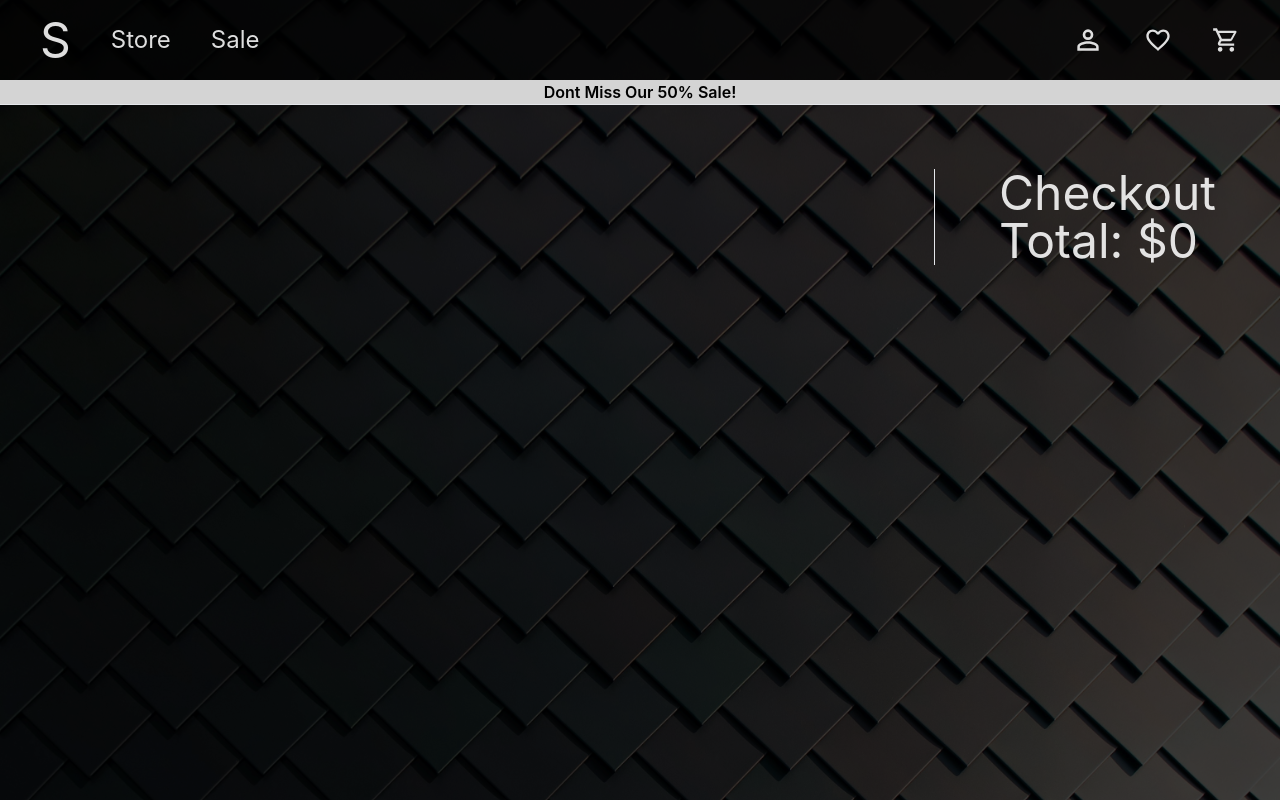
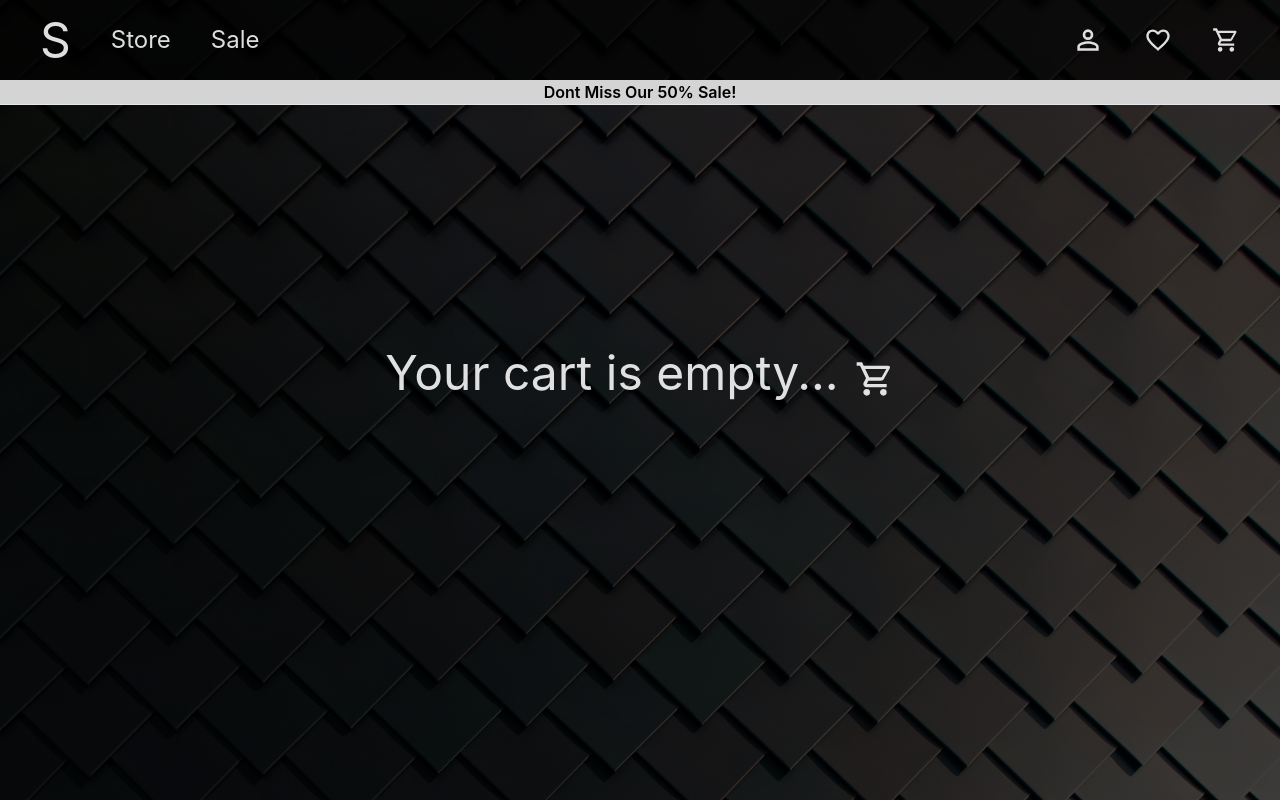
Before and after one commit to Jared588/shopping-cart, a React (Vite) app: page /cart in a window 1280 px wide. Built offline with nearby package versions, Linux system fonts and the light colour scheme.

Commit message:
Update cart page
Render 'empty cart' text on the checkout page when cart is empty

```diff
--- a/src/routes/Cart.jsx
+++ b/src/routes/Cart.jsx
@@ -4,8 +4,8 @@ import { CreateCartItem } from '../components/CreateItem';
 
 function Cart({ cart }) {
   // Sum Total
-  let total = 0
-  for(let item of cart) {
+  let total = 0;
+  for (let item of cart) {
     total += item.price;
   }
 
@@ -16,17 +16,22 @@ function Cart({ cart }) {
         Dont Miss Our 50% Sale!
       </div>
       <div className="text-5xl bg-black bg-opacity-50 border-t flex flex-auto flex-col p-16 overflow-hidden">
-        <div className='flex slide-in'>
-            <div className='self-center flex flex-col w-full'>
+        {cart.length === 0 && <p className='flex flex-auto justify-center place-items-center mb-40 slide-in'>
+          Your cart is empty...
+          <svg className="w-10 ml-4 min-w-10 mt-3" xmlns="http://www.w3.org/2000/svg" viewBox="0 0 24 24"><title>cart-outline</title><path d="M17,18A2,2 0 0,1 19,20A2,2 0 0,1 17,22C15.89,22 15,21.1 15,20C15,18.89 15.89,18 17,18M1,2H4.27L5.21,4H20A1,1 0 0,1 21,5C21,5.17 20.95,5.34 20.88,5.5L17.3,11.97C16.96,12.58 16.3,13 15.55,13H8.1L7.2,14.63L7.17,14.75A0.25,0.25 0 0,0 7.42,15H19V17H7C5.89,17 5,16.1 5,15C5,14.65 5.09,14.32 5.24,14.04L6.6,11.59L3,4H1V2M7,18A2,2 0 0,1 9,20A2,2 0 0,1 7,22C5.89,22 5,21.1 5,20C5,18.89 5.89,18 7,18M16,11L18.78,6H6.14L8.5,11H16Z" fill="rgba(255, 255, 255, 0.87)" /></svg></p>}
+        {cart.length > 0 && (
+          <div className="flex slide-in">
+            <div className="self-center flex flex-col w-full">
               {cart.map((item, index) => (
                 <CreateCartItem key={index} item={item} />
               ))}
             </div>
-            <div className='pl-16 ml-10 border-l'>
+            <div className="pl-16 ml-10 border-l">
               <p>Checkout</p>
               <p>Total: ${total}</p>
             </div>
           </div>
+        )}
       </div>
     </div>
   );
```
Lines whose indentation alone changed are shown as unchanged.
